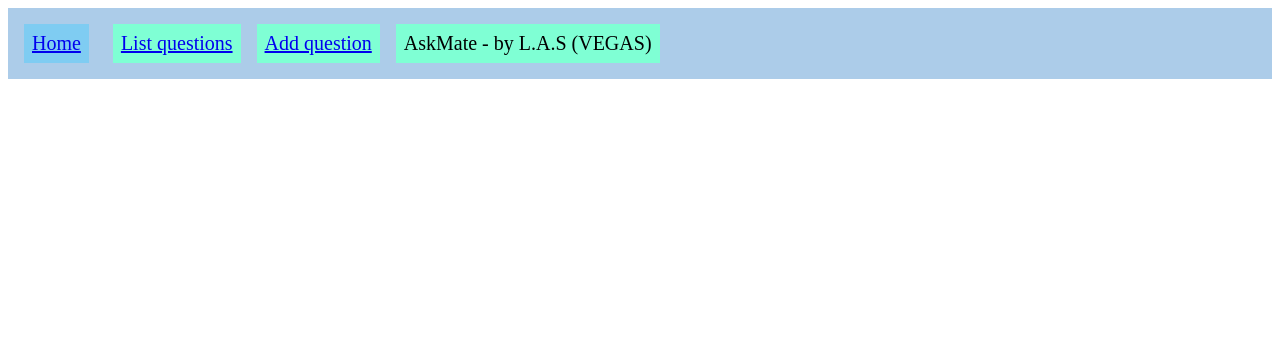
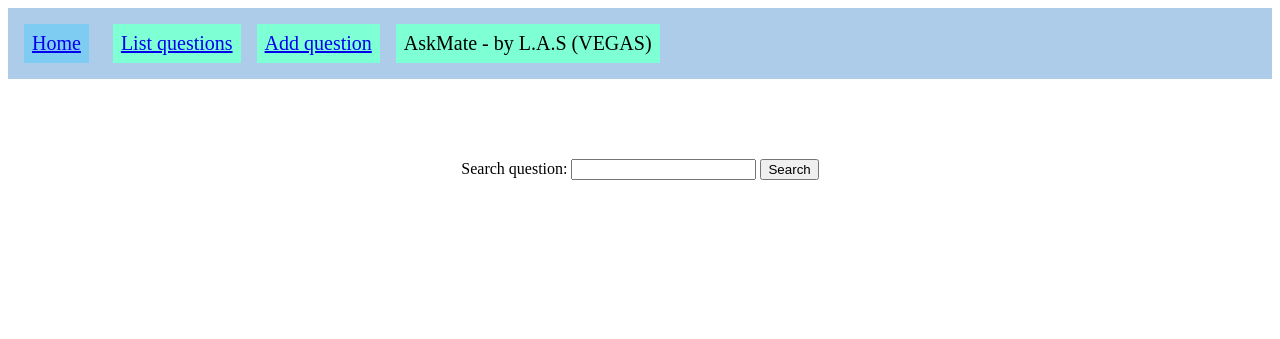
Before and after one commit to SergiuPert/ask_mate_2, a Flask app: template templates/list.html in a window 1280 px wide. Shown: the top 339 px of the page. Run offline with Flask 2, Linux system fonts and the light colour scheme; the template is opened without the code that fills it, so the values that code supplies are empty.

Commit message:
Changes by Sergiu

```diff
--- a/templates/list.html
+++ b/templates/list.html
@@ -74,4 +74,13 @@ content %}
 {% endfor %}
 
 
+    <div>
+        <form action="{{ url_for('search_question') }}" method="post">
+            <label for="search">Search question: </label>
+            <input type="text" name="search" id="search">
+            <button type="submit">Search</button>
+        </form>
+    </div>
+
+
 {% endblock %}
--- a/util.py
+++ b/util.py
@@ -54,3 +54,9 @@ def keep_view_question_untouch(question_id):
     question.update({"view_number": int(question.get("view_number")) - 1})
     database_manager.update_question(question)
     return question
+
+def get_first_five_dicts(dicts):
+    first_five =[]
+    for index in range(5):
+        first_five.append(dicts[index])
+    return first_five
```
